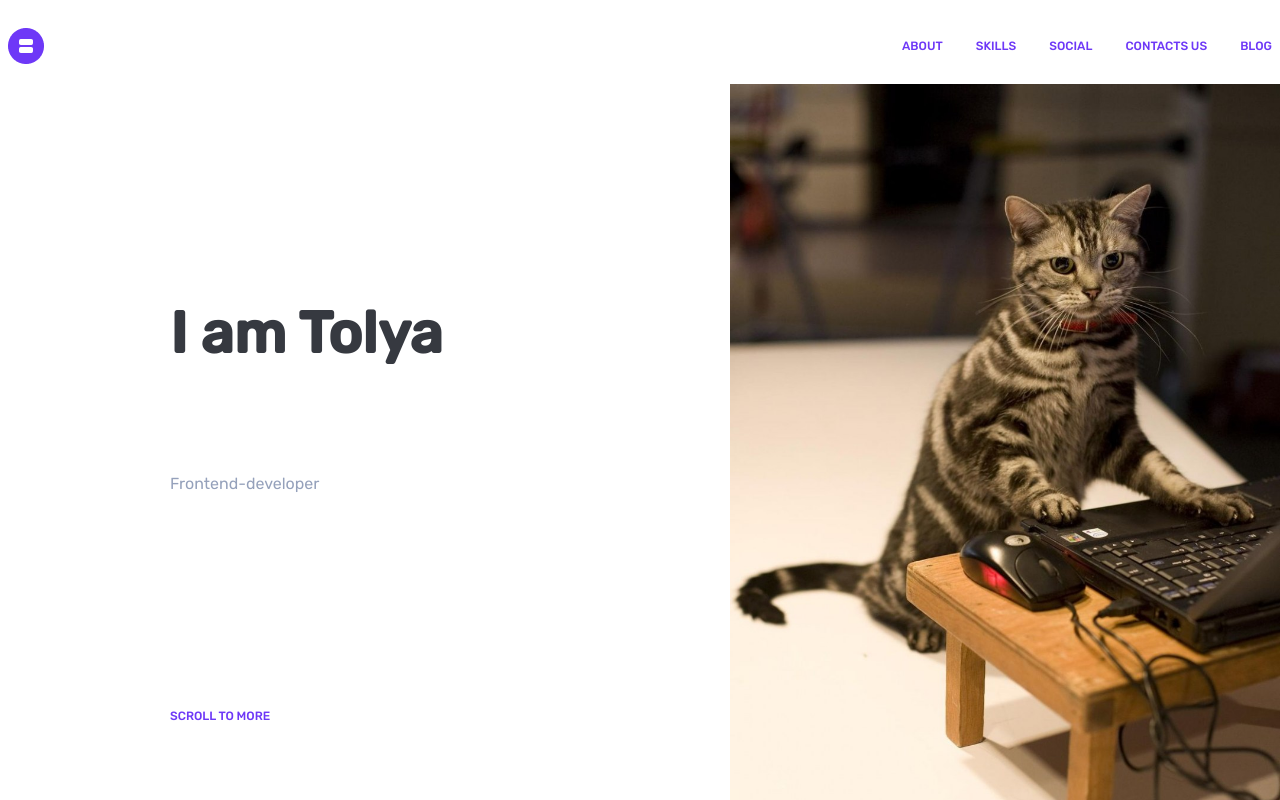
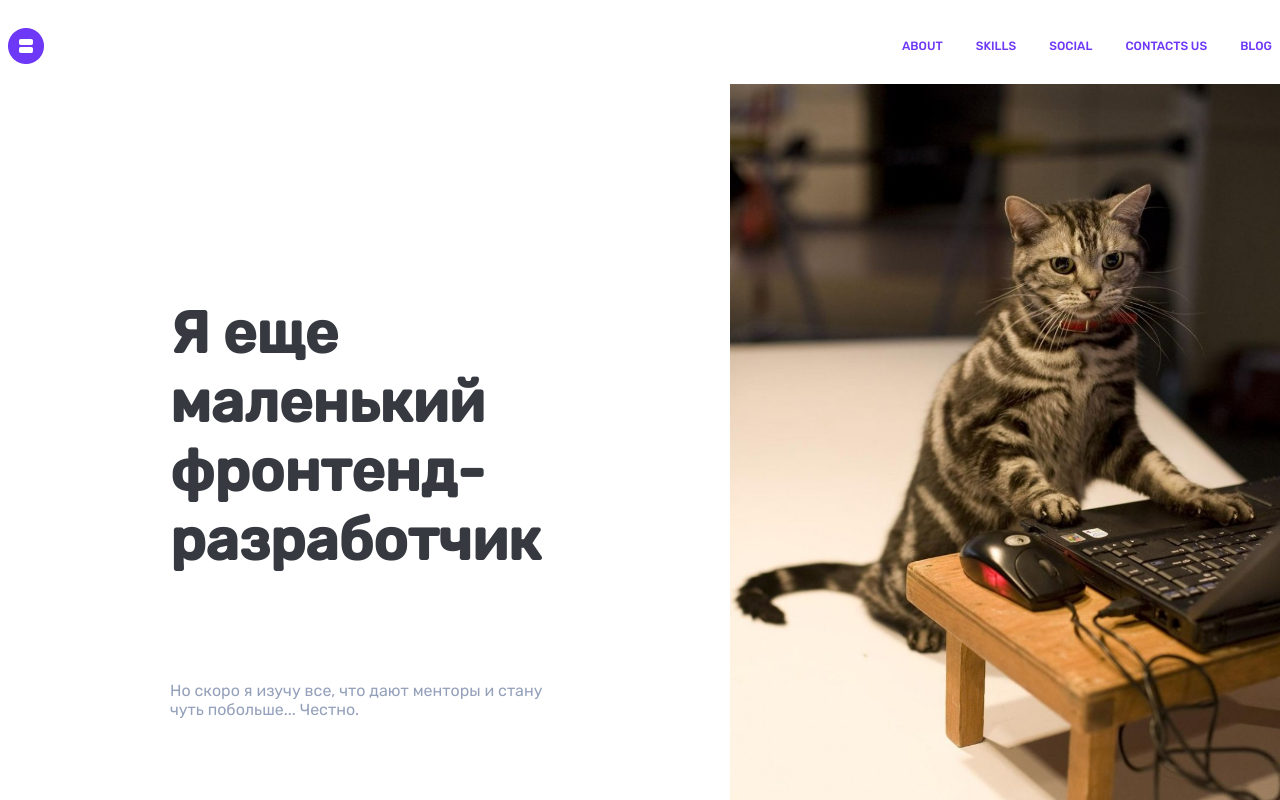
Before and after one commit to YAtr1ck192/portfolio_on_vue, a Vue app: page / in a window 1280 px wide. Shown: the top 800 px of the page. Built offline with nearby package versions, Linux system fonts and the light colour scheme.

Commit message:
debug vuex

```diff
--- a/src/components/SliderWrapper.vue
+++ b/src/components/SliderWrapper.vue
@@ -4,8 +4,8 @@
 
         <swiper class="swiper container" :options="swiperOption" :social="social.content">
             <swiper-slide
-                v-for="(slide, index) in social.content"
-                :key="index"
+              v-for="(slide, index) in social.content"
+              :key="index"
             >
                 <a :href="slide.link"><img :src="slide.icon" alt="slide"/></a>
             </swiper-slide>
@@ -147,7 +147,7 @@ export default {
         max-width: 120px;
     }
     .swiper-slide img {
-      margin-left: -15px;
+        margin-left: -15px;
     }
 }
 </style>
--- a/src/components/main-info.vue
+++ b/src/components/main-info.vue
@@ -1,9 +1,9 @@
 <template>
     <div id="about" class="main-info container">
         <div class="main-info-left-part">
-            <h1 class="person-name">{{ userName }}</h1>
+            <h1 class="person-name">{{ promo.title }}</h1>
             <div class="person-speciality small-p">
-                {{ specialty }}
+                {{ promo.description }}
             </div>
             <a
                 class="default-purple-a main-info-a"
@@ -17,12 +17,11 @@
 
 <script>
 import {ScrollToElem} from '@/utils/helpers'
+import {mapActions, mapState} from "vuex";
 export default {
     name: "main-info",
     data () {
         return {
-            userName: 'I am Tolya',
-            specialty: 'Frontend-developer',
             buttonContent: 'SCROLL TO MORE',
             link: '#skills'
         }
@@ -31,7 +30,16 @@ export default {
         Scroll(link) {
             ScrollToElem(link)
         },
-    }
+        ...mapActions('promoBlock', ['GET_PROMO'])
+    },
+    computed: {
+        ...mapState('promoBlock', {
+            promo: "promo"
+        })
+    },
+    created() {
+        this.GET_PROMO()
+    },
 }
 </script>
 
@@ -58,6 +66,7 @@ export default {
     color: #95A1BB;
     font-family: "rr";
     margin-bottom: 213px;
+    max-width: 400px;
 }
 .default-purple-a {
     text-decoration: none;
--- a/src/components/parent-block.vue
+++ b/src/components/parent-block.vue
@@ -2,9 +2,9 @@
     <div class="app">
         <HeaderBlock />
         <MainInfo id="about" />
-        <SkillsBlock id="skills" :skills="skills"/>
-        <SocialNetworkBlock id="social" :social="social" />
-        <LastPostsBlock id="blog" :posts="posts"/>
+        <SkillsBlock id="skills"/>
+        <SocialNetworkBlock id="social" />
+        <LastPostsBlock id="blog"/>
         <FormBlock id="contact-us"/>
         <FooterBlock />
     </div>
@@ -30,13 +30,6 @@ export default {
         HeaderBlock,
         SkillsBlock
     },
-    data () {
-        return {
-            skills: {},
-            social: {},
-            posts: {}
-        }
-    },
 }
 </script>
 
--- a/src/store/index.js
+++ b/src/store/index.js
@@ -4,13 +4,14 @@ import axios from "axios";
 import promoBlock from "@/store/modules/promo-block";
 import skillsBlock from "@/store/modules/skills";
 import socialBlock from "@/store/modules/slider";
-import postsBlock from "@/store/modules/posts"
+import postsBlock from "@/store/modules/posts";
 
 Vue.prototype.axios = axios
 
 Vue.use(Vuex)
 
 export default new Vuex.Store({
+
     modules: {
         promoBlock,
         skillsBlock,
```
Also changed, not shown: src/components/social-network-block.vue (indentation only).
